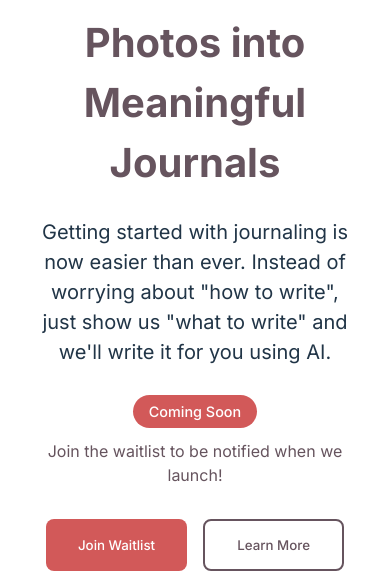
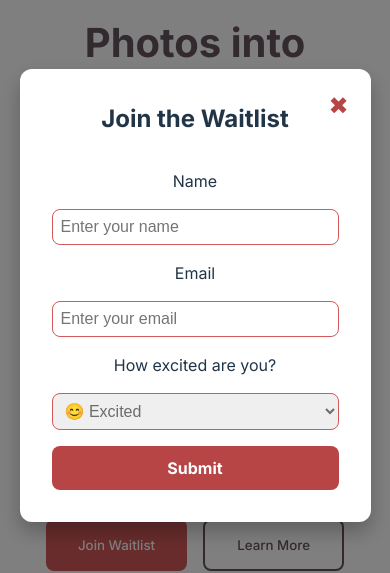
Before and after one commit to MustfainTariq/VisualThoughts-Web, a Vue app: page / in a window 390 px wide. Both pictures are taken after a click on the button "Join Waitlist". Shown: the part 127-700 px from the top of the page. Built offline with nearby package versions, Linux system fonts and the light colour scheme; no server answers.

Commit message:
Adjusting Layout and Adding waitlist functions

```diff
--- /dev/null
+++ b/config.js
@@ -0,0 +1,16 @@
+import { initializeApp } from "firebase/app";
+import { getFirestore } from "firebase/firestore";
+const firebaseConfig = {
+  apiKey: import.meta.env.VITE_FIREBASE_API_KEY,
+  authDomain: import.meta.env.VITE_FIREBASE_AUTH_DOMAIN,
+  projectId: import.meta.env.VITE_FIREBASE_PROJECT_ID,
+  storageBucket: import.meta.env.VITE_FIREBASE_STORAGE_BUCKET,
+  messagingSenderId: import.meta.env.VITE_FIREBASE_MESSAGING_SENDER_ID,
+  appId: import.meta.env.VITE_FIREBASE_APP_ID,
+};
+
+const FIREBASE_APP = initializeApp(firebaseConfig);
+
+const FIREBASE_DB = getFirestore(FIREBASE_APP);
+
+export { FIREBASE_APP, FIREBASE_DB};
--- a/package.json
+++ b/package.json
@@ -9,6 +9,8 @@
     "preview": "vite preview"
   },
   "dependencies": {
+    "@firebase/app": "^0.10.18",
+    "firebase": "^11.2.0",
     "react": "^19.0.0",
     "react-dom": "^19.0.0",
     "vue": "^3.5.13"
--- a/src/App.vue
+++ b/src/App.vue
@@ -196,9 +196,9 @@
     transition: background-color 0.3s;
   }
 
-  .download-btn:hover {
+  /* .download-btn:hover {
     opacity: 0.9;
-  }
+  } */
 
   .dark-mode-btn {
     background: none;
@@ -209,9 +209,9 @@
     transition: transform 0.3s;
   }
 
-  .dark-mode-btn:hover {
+  /* .dark-mode-btn:hover {
     transform: scale(1.1);
-  }
+  } */
 
   .footer {
     background-color: var(--footer-color);
--- a/src/components/CallToAction.vue
+++ b/src/components/CallToAction.vue
@@ -1,11 +1,28 @@
 <script setup>
+  import { ref } from 'vue';
+  import WaitlistForm from './WaitlistForm.vue';
+
+  // Control popup visibility
+  const isPopupVisible = ref(false);
+
+  // Scroll to HeroSection and toggle the popup
+  const navigateToHeroAndOpenPopup = () => {
+    const heroSection = document.getElementById('hero-section');
+    // if (heroSection) {
+    //   heroSection.scrollIntoView({ behavior: 'smooth' });
+    // }
+    isPopupVisible.value = true;
+  };
   </script>
 
   <template>
     <section class="cta">
       <div class="cta-content">
         <h2>Start Your Visual Journaling Journey Soon</h2>
-      <p>Visual Thoughts is launching soon! Join our waitlist to be the first to know when we launch and get exclusive early access.</p>
+        <p>
+          Visual Thoughts is launching soon! Join our waitlist to be the first to know when we launch and get exclusive
+          early access.
+        </p>
         <div class="benefits">
           <div class="benefit">
             <span class="benefit-icon">📝</span>
@@ -20,8 +37,11 @@
             <p>Biometric Security</p>
           </div>
         </div>
-      <button class="waitlist-btn">Join the Waitlist</button>
+        <button class="waitlist-btn" @click="navigateToHeroAndOpenPopup">Join the Waitlist</button>
       </div>
+
+      <!-- Popup Form -->
+      <WaitlistForm v-if="isPopupVisible" @close="isPopupVisible = false" />
     </section>
   </template>
 
@@ -74,7 +94,7 @@ p {
 
   .waitlist-btn {
     background-color: white;
-  color: var(--footer-color);
+    color: #66545e;
     border: none;
     padding: 1rem 2rem;
     border-radius: 8px;
@@ -87,23 +107,4 @@ p {
   .waitlist-btn:hover {
     transform: translateY(-2px);
   }
-
-@media (max-width: 768px) {
-  .cta {
-    padding: 4rem 1rem;
-  }
-
-  h2 {
-    font-size: 2rem;
-  }
-
-  p {
-    font-size: 1.1rem;
-  }
-
-  .benefits {
-    grid-template-columns: 1fr;
-    gap: 1.5rem;
-  }
-}
   </style>
--- a/src/components/HeroSection.vue
+++ b/src/components/HeroSection.vue
@@ -1,5 +1,6 @@
 <script setup>
   import { ref, onMounted } from 'vue';
+  import WaitlistForm from './WaitlistForm.vue';
 
   // References
   const videoRef = ref(null);
@@ -8,6 +9,7 @@
   const isLoading = ref(true);
   const isBuffering = ref(false);
   const isMuted = ref(true);
+  const isPopupVisible = ref(false); // Popup visibility state
 
   // Functions
   const toggleMute = () => {
@@ -15,6 +17,11 @@
       isMuted.value = !isMuted.value;
       videoRef.value.muted = isMuted.value;
     }
+  };
+
+  const togglePopup = () => {
+    isPopupVisible.value = !isPopupVisible.value;
+    console.log('Popup toggled:', isPopupVisible.value);
   };
 
   // Lifecycle hooks
@@ -44,18 +51,19 @@
 </script>
 
 <template>
-    <section class="hero">
+  <section class="hero" id="hero-section">
     <div class="hero-content">
       <h1>Transform Your Photos into Meaningful Journals</h1>
       <p>
-          Getting started with journaling is now easier than ever. Instead of worrying about "how to write", just show us "what to write" and we'll write it for you using AI.
+        Getting started with journaling is now easier than ever. Instead of worrying about "how to write", just show us
+        "what to write" and we'll write it for you using AI.
       </p>
       <div class="launch-info">
         <span class="launch-badge">Coming Soon</span>
         <p class="launch-text">Join the waitlist to be notified when we launch!</p>
       </div>
       <div class="cta-buttons">
-          <button class="primary-btn">Join Waitlist</button>
+        <button class="primary-btn" @click="togglePopup">Join Waitlist</button>
         <button class="secondary-btn">Learn More</button>
       </div>
     </div>
@@ -88,6 +96,9 @@
         <span v-else>🔊</span>
       </button>
     </div>
+
+    <!-- Waitlist Popup -->
+    <WaitlistForm v-if="isPopupVisible" @close="togglePopup" />
   </section>
 </template>
 
@@ -190,7 +201,6 @@
   transition: box-shadow 0.3s;
 }
 
-  /* Loading Spinner */
 .loading-spinner {
   position: absolute;
   width: 50px;
--- /dev/null
+++ b/src/components/WaitlistForm.vue
@@ -0,0 +1,209 @@
+<script setup>
+    import { ref } from 'vue';
+    import saveWaitlistDetails from './saveWaitlistDetails';
+
+    // Form fields
+    const name = ref('');
+    const email = ref('');
+    const excitement = ref('😊');
+
+    // Emit the `close` event
+    const emit = defineEmits(['close']);
+
+    // State for showing the thank-you message
+    const showThanksMessage = ref(false);
+
+    // Handle form submission
+    const submitForm = async () => {
+      if (name.value.trim() && email.value.trim()) {
+        // Show the thank-you message
+        showThanksMessage.value = true;
+
+        // Proceed with saving in the background
+        saveWaitlistDetails(name.value.trim(), email.value.trim(), excitement.value)
+          .then((success) => {
+            if (success) {
+              console.log('Details saved successfully.');
+            } else {
+              console.error('Failed to save details.');
+            }
+          })
+          .catch((error) => {
+            console.error('An error occurred:', error);
+          });
+
+        // Reset the form fields
+        name.value = '';
+        email.value = '';
+        excitement.value = '😊';
+
+        // Close the modal after showing the thank-you message
+        setTimeout(() => {
+          showThanksMessage.value = false; // Reset thank-you message state
+          emit('close'); // Close the modal
+        }, 2000); // Display the message for 2 seconds
+      } else {
+        alert('Please fill in all the fields.');
+      }
+    };
+    </script>
+
+    <template>
+      <div class="modal-overlay" @click.self="emit('close')">
+        <div class="modal">
+          <!-- Close Icon: Hidden when the thanks message is displayed -->
+          <button
+            v-if="!showThanksMessage"
+            class="close-icon"
+            @click="emit('close')"
+            aria-label="Close"
+          >
+            ✖
+          </button>
+
+          <!-- Thank-You Message -->
+          <div v-if="showThanksMessage" class="thanks-message">
+            <p>Thanks for joining the waitlist!</p>
+          </div>
+
+          <!-- Form -->
+          <form v-else @submit.prevent="submitForm">
+            <h3>Join the Waitlist</h3>
+            <label for="name">Name</label>
+            <input
+              v-model="name"
+              type="text"
+              id="name"
+              placeholder="Enter your name"
+              required
+            />
+
+            <label for="email">Email</label>
+            <input
+              v-model="email"
+              type="email"
+              id="email"
+              placeholder="Enter your email"
+              required
+            />
+
+            <label for="excitement">How excited are you?</label>
+            <select v-model="excitement" id="excitement">
+              <option value="😊">😊 Excited</option>
+              <option value="😁">😁 Super Excited</option>
+              <option value="🤩">🤩 Can't Wait</option>
+            </select>
+
+            <button type="submit" class="submit-btn">Submit</button>
+          </form>
+        </div>
+      </div>
+    </template>
+
+    <style scoped>
+    .modal-overlay {
+      position: fixed;
+      top: 0;
+      left: 0;
+      width: 100%;
+      height: 100%;
+      background-color: rgba(0, 0, 0, 0.5);
+      display: flex;
+      justify-content: center;
+      align-items: center;
+      z-index: 1000;
+    }
+
+    .modal {
+      background: var(--bg-color);
+      padding: 2rem;
+      border-radius: 12px;
+      text-align: center;
+      max-width: 400px;
+      width: 90%;
+      box-shadow: 0 10px 20px rgba(0, 0, 0, 0.25);
+      position: relative;
+    }
+
+    h3 {
+      margin-bottom: 1rem;
+      font-size: 1.5rem;
+      color: var(--text-color);
+    }
+
+    form {
+      display: flex;
+      flex-direction: column;
+      gap: 1rem;
+      color: var(--text-color);
+    }
+
+    input,
+    select {
+      width: 100%;
+      padding: 0.5rem;
+      border: 1.5px solid var(--secondary-color);
+      border-radius: 8px;
+      font-size: 1rem;
+      color: rgb(108, 108, 108);
+    }
+
+    button {
+      padding: 0.75rem;
+      border: none;
+      border-radius: 8px;
+      font-size: 1rem;
+      cursor: pointer;
+    }
+
+    .submit-btn {
+      background-color: #b84545;
+      color: white;
+      font-weight: bold;
+    }
+
+    .submit-btn:hover {
+      background-color: #66545e;
+    }
+
+    /* Close Icon */
+    .close-icon {
+      position: absolute;
+      top: 10px;
+      right: 10px;
+      background: none;
+      border: none;
+      font-size: 1.5rem;
+      cursor: pointer;
+      color: #b84545;
+    }
+
+    .close-icon:hover {
+      color: #66545e;
+    }
+
+    /* Thank-You Message */
+    .thanks-message {
+      opacity: 1;
+      animation: fade-in-out 2s ease-in-out;
+      color: var(--text-color);
+    }
+
+    @keyframes fade-in-out {
+      0% {
+        opacity: 0;
+      }
+
+      25% {
+        opacity: 1;
+      }
+
+      75% {
+        opacity: 1;
+      }
+
+      100% {
+        opacity: 0;
+      }
+    }
+    </style>
--- /dev/null
+++ b/src/components/saveWaitlistDetails.js
@@ -0,0 +1,26 @@
+import { collection, addDoc } from "firebase/firestore";
+import { FIREBASE_DB } from "./../../config";
+
+// Function to save waitlist details to Firestore
+const saveWaitlistDetails = async (name, email, excitement) => {
+  try {
+    // Reference to the "waitlist" collection
+    const waitlistRef = collection(FIREBASE_DB, "waitlist");
+
+    // Add a new document with the user's details
+    const docRef = await addDoc(waitlistRef, {
+      name: name,
+      email: email,
+      excitement: excitement,
+      createdAt: new Date(), // Add a timestamp
+    });
+
+    console.log("Waitlist entry saved with ID: ", docRef.id);
+    return true;
+  } catch (error) {
+    console.error("Error adding document to Firestore: ", error);
+    return false;
+  }
+};
+
+export default saveWaitlistDetails;
```
Also changed, not shown: 1 other file (tests, documents, lock files or other folders). Lines whose indentation alone changed are shown as unchanged.
